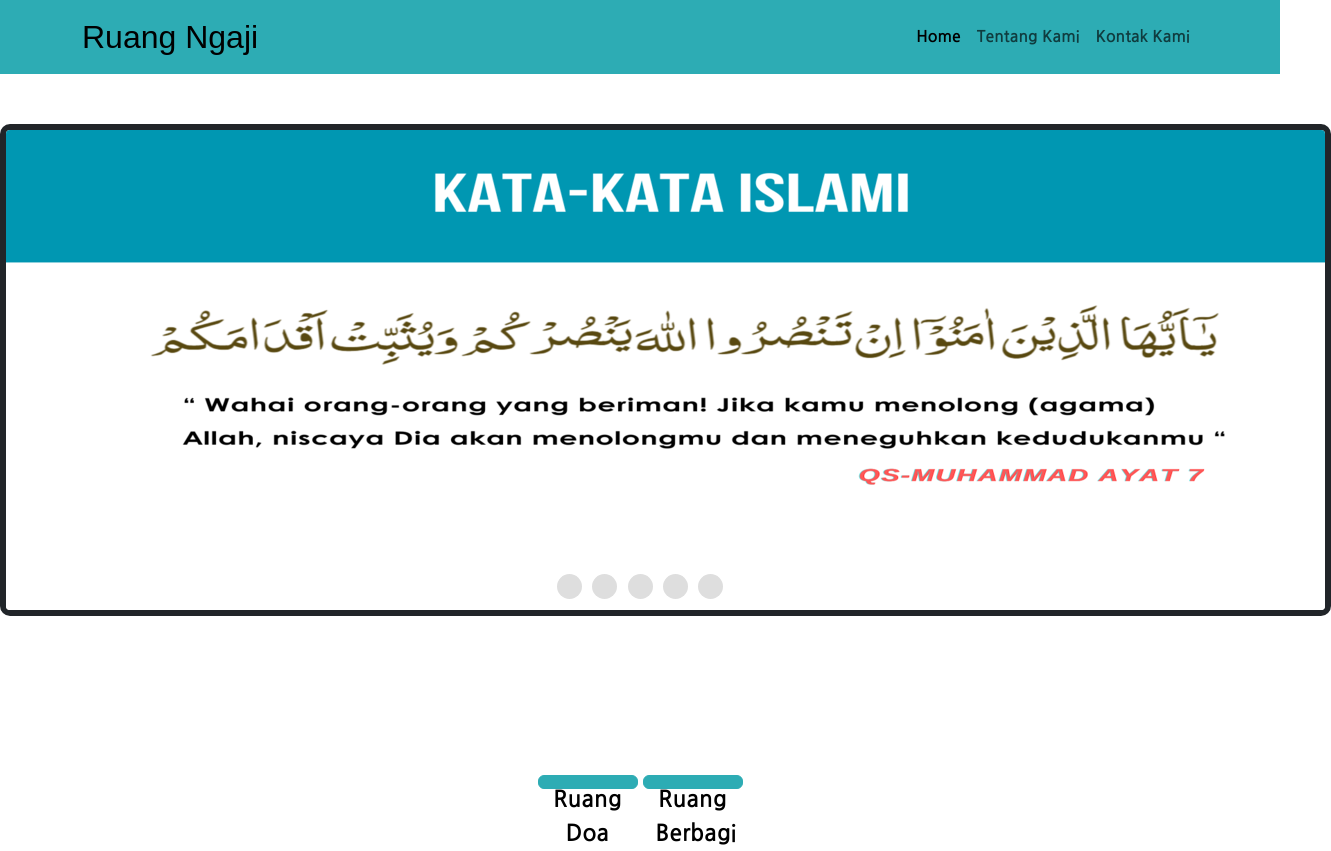
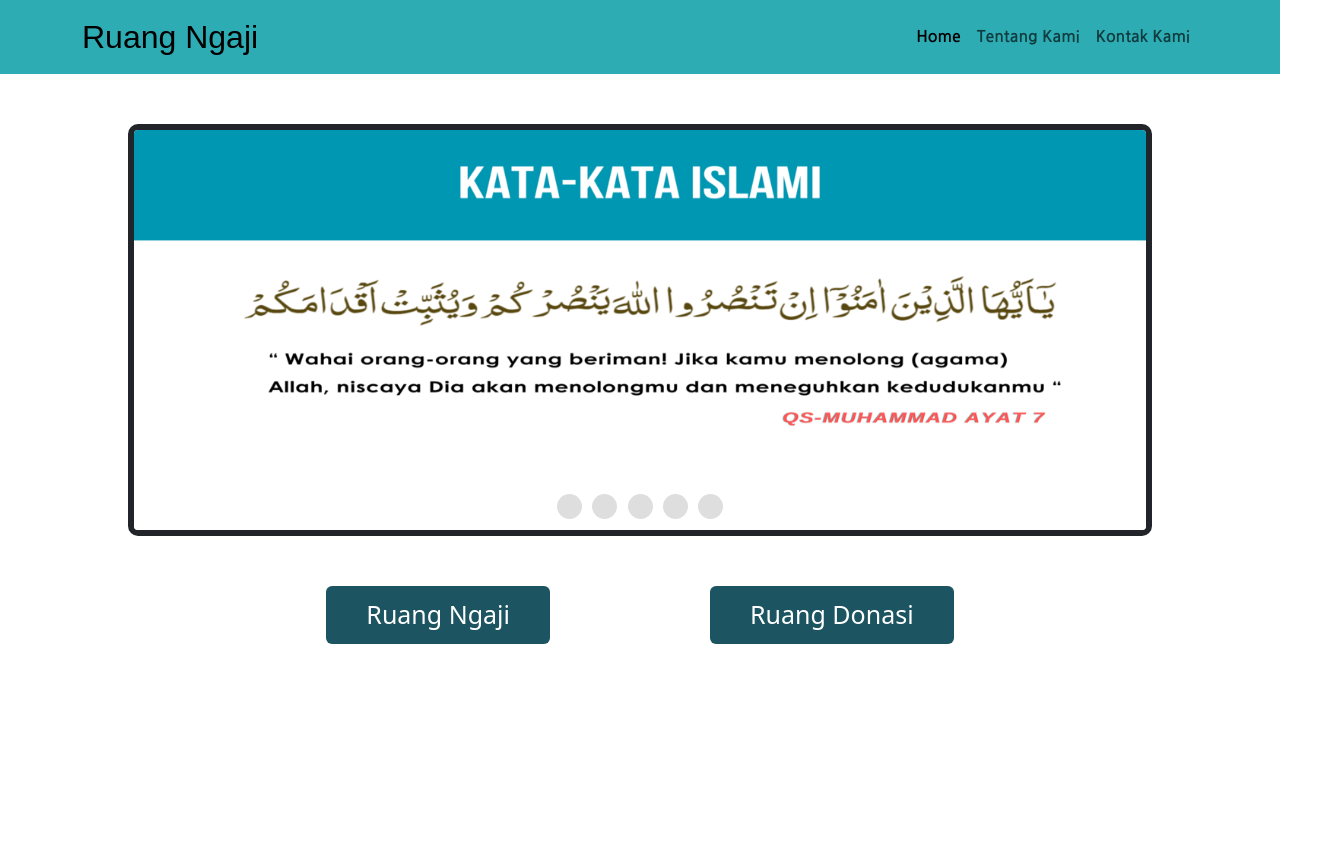
Before and after one commit to kingslyDev/ujianWDW, a plain HTML site: page LandingPage/landingpage.html in a window 1280 px wide. Shown: the whole page, 1331 px wide, since content can reach past the window. After the commit the page ends 800 px from the top, so only its background shows below. Drawn offline with nearby package versions, Linux system fonts and the light colour scheme; a web font is replaced by a local one.

Commit message:
merubah button dan carousel

```diff
--- a/landingpage.html
+++ b/LandingPage/landingpage.html
@@ -6,15 +6,28 @@
     <title>Ruang Ngaji</title>
 
     <!-- BOOSTRAP AND STYLE -->
-    <link href="https://cdn.jsdelivr.net/npm/bootstrap@5.3.2/dist/css/bootstrap.min.css" rel="stylesheet" integrity="sha384-T3c6CoIi6uLrA9TneNEoa7RxnatzjcDSCmG1MXxSR1GAsXEV/Dwwykc2MPK8M2HN" crossorigin="anonymous" />
-    <link rel="stylesheet" href="css/style.css" />
+    <link
+      href="https://cdn.jsdelivr.net/npm/bootstrap@5.3.2/dist/css/bootstrap.min.css"
+      rel="stylesheet"
+      integrity="sha384-T3c6CoIi6uLrA9TneNEoa7RxnatzjcDSCmG1MXxSR1GAsXEV/Dwwykc2MPK8M2HN"
+      crossorigin="anonymous"
+    />
+    <link rel="stylesheet" href="style.css" />
   </head>
   <body>
     <!-- AWAL NAVBAR AWAL -->
     <nav class="navbar navbar-expand-lg">
       <div class="container">
         <a class="navbar-brand" href="#">Ruang Ngaji</a>
-        <button class="navbar-toggler" type="button" data-bs-toggle="collapse" data-bs-target="#navbarNav" aria-controls="navbarNav" aria-expanded="false" aria-label="Toggle navigation">
+        <button
+          class="navbar-toggler"
+          type="button"
+          data-bs-toggle="collapse"
+          data-bs-target="#navbarNav"
+          aria-controls="navbarNav"
+          aria-expanded="false"
+          aria-label="Toggle navigation"
+        >
           <span class="navbar-toggler-icon"></span>
         </button>
         <div class="collapse navbar-collapse" id="navbarNav">
@@ -43,11 +56,11 @@
         <span id="slide-4"></span>
         <span id="slide-5"></span>
         <div class="images">
-          <img src="img/quotes.png" />
-          <img src="img/About us.png" />
-          <img src="img/ruangdonasi.png" />
-          <img src="img/flashdisk murajaah.png" />
-          <img src="img/Buku anak-anak.png" />
+          <img src="../img/quotes.png" />
+          <img src="../img/About us.png" />
+          <img src="../img/ruangdonasi.png" />
+          <img src="../img/flashdisk murajaah.png" />
+          <img src="../img/Buku anak-anak.png" />
         </div>
       </div>
     </div>
@@ -66,8 +79,12 @@
     <!-- BUTTON LINKED -->
 
     <div class="buttonlink">
-        <a href="pagengaji.html" class="btn btn-warning" role="button">Ruang Doa</a>
-      <a href="pagedonasi.html" class="btn btn-warning" role="button">Ruang Berbagi</a>
+      <a href="pagengaji.html" class="btn btn-warning" role="button"
+        >Ruang Ngaji</a
+      >
+      <a href="pagedonasi.html" class="btn btn-warning" role="button"
+        >Ruang Donasi</a
+      >
     </div>
 
     <!-- AKHIR BUTTON LINKED -->
--- a/css/style.css
+++ b/LandingPage/style.css
@@ -1,19 +1,24 @@
-@import url('https://fonts.googleapis.com/css2?family=Kenia&display=swap');
-@import url('https://fonts.googleapis.com/css2?family=Kenia&family=Nanum+Gothic:wght@700&display=swap');
-@import url('https://fonts.googleapis.com/css2?family=Anton&family=Kenia&family=Nanum+Gothic:wght@700&display=swap');
+@import url("https://fonts.googleapis.com/css2?family=Kenia&display=swap");
+@import url("https://fonts.googleapis.com/css2?family=Kenia&family=Nanum+Gothic:wght@700&display=swap");
+@import url("https://fonts.googleapis.com/css2?family=Anton&family=Kenia&family=Nanum+Gothic:wght@700&display=swap");
+
+body {
+  padding: 0;
+  margin: 0;
+}
 
 .navbar {
   background-color: #2dacb4;
 }
 
 .navbar-brand {
-  font-family: 'Kenia', sans-serif;
+  font-family: "Kenia", sans-serif;
   font-size: 200%;
 }
 
 .nav-link {
-  font-family: 'Kenia', sans-serif;
-  font-family: 'Nanum Gothic', sans-serif;
+  font-family: "Kenia", sans-serif;
+  font-family: "Nanum Gothic", sans-serif;
 }
 
 /* CARAOUSEL  */
@@ -25,12 +30,17 @@
 }
 
 .wrapper {
-  width: 1331px;
+  width: 80%;
   margin: auto;
   margin-top: 50px;
   border-radius: 10px;
   overflow: hidden;
   border: 6px solid;
+}
+
+.wrapper .slides .images img {
+  height: 400px;
+  width: 100%;
 }
 
 #slide-1:target ~ .images {
@@ -82,27 +92,19 @@
 
 /* BUTTON LINKED */
 
+/* BUTTON LINKED */
+
 .buttonlink {
-  font-size: larger;
-  position: absolute;
-  margin-left: auto;
-  margin-right: auto;
-  left: 0;
-  right: 0;
-  margin-top: 150px;
-  text-align: center;
+  display: flex;
+  margin-top: 50px;
+  justify-content: center;
+  gap: 10rem;
 }
 
 .btn-warning {
-  background-color: #2dacb4;
-  border-color: #2dacb4;
-  font-family: 'Anton', sans-serif;
-  font-family: 'Kenia', sans-serif;
-  font-family: 'Nanum Gothic', sans-serif;
-  text-align: center;
-  font-size: larger;
-  width: 100px;
-  height: 10px;
+  font-size: 25px;
+  background-color: #1c5561;
+  color: #fff;
+  border: none;
+  padding: 10px 40px;
 }
-
-/* BUTTON LINKED */
```
Also changed, not shown: index.html (added).
